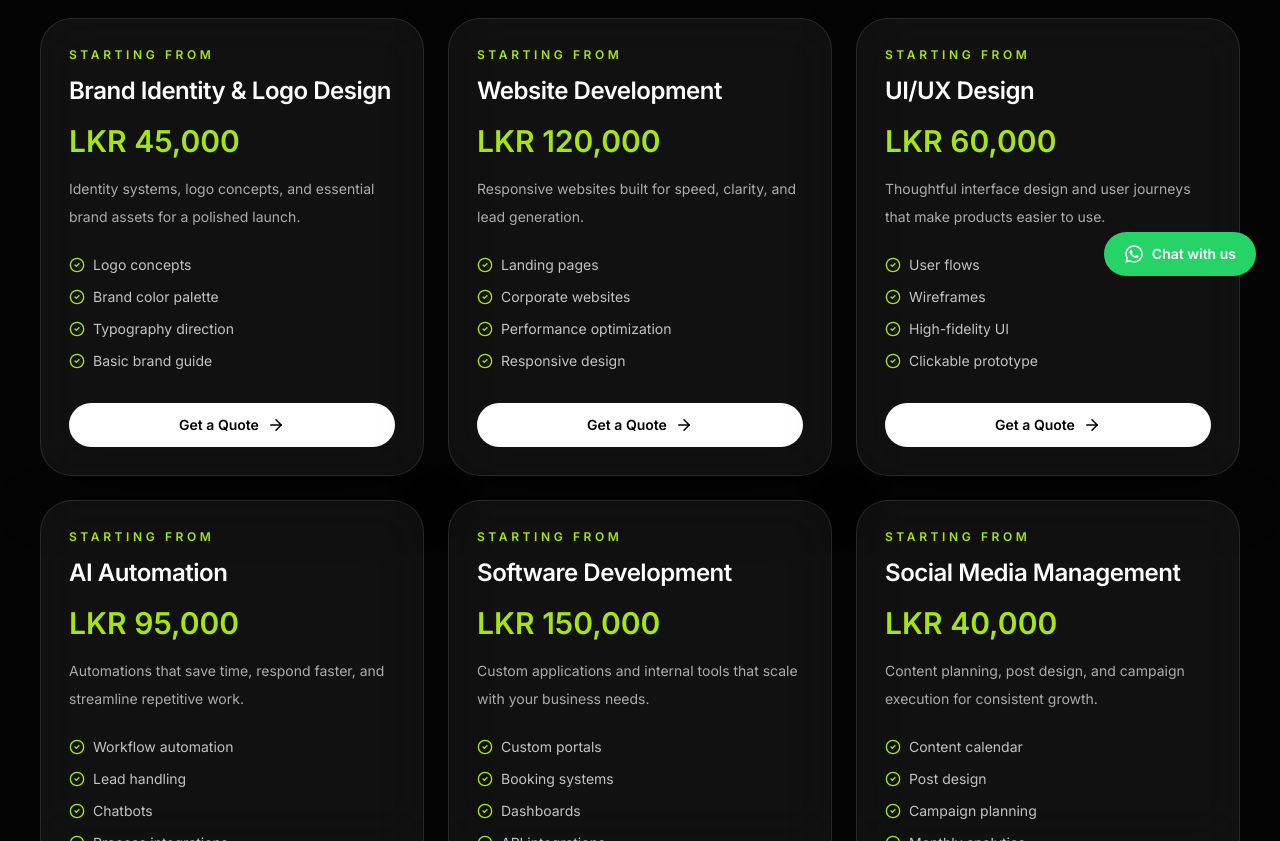
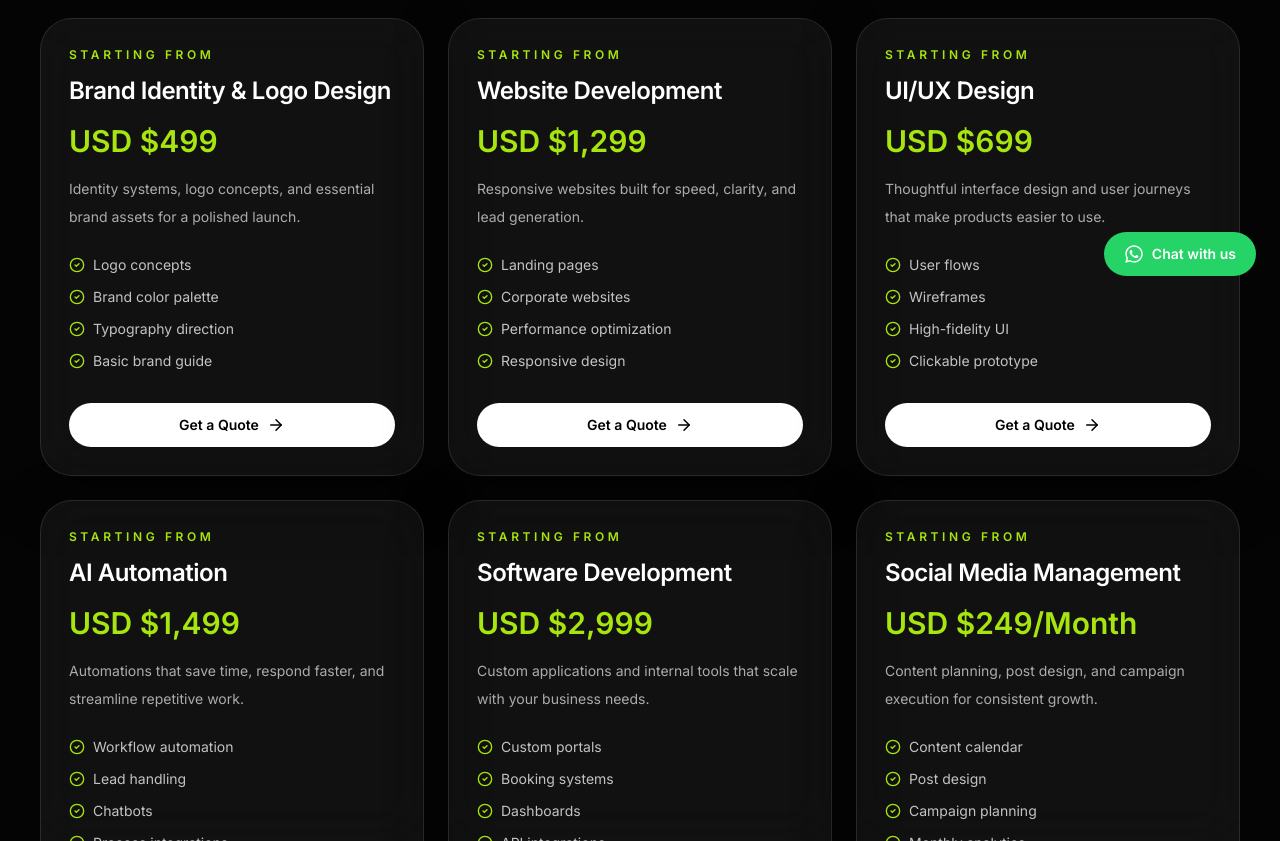
Before and after one commit to ff786/Mintro-Labs-FE, a Next.js app: page /pricing in a window 1280 px wide. Shown: the part 500-1341 px from the top of the page. Built offline with nearby package versions, Linux system fonts and the light colour scheme.

Commit message:
Update on Prices: Adjusted pricing

```diff
--- a/src/app/pricing/page.tsx
+++ b/src/app/pricing/page.tsx
@@ -10,37 +10,37 @@ import { Footer } from '@/components/Footer';
 const pricingCards = [
   {
     title: 'Brand Identity & Logo Design',
-    startingFrom: 'LKR 45,000',
+    startingFrom: 'USD $499',
     description: 'Identity systems, logo concepts, and essential brand assets for a polished launch.',
     features: ['Logo concepts', 'Brand color palette', 'Typography direction', 'Basic brand guide'],
   },
   {
     title: 'Website Development',
-    startingFrom: 'LKR 120,000',
+    startingFrom: 'USD $1,299',
     description: 'Responsive websites built for speed, clarity, and lead generation.',
     features: ['Landing pages', 'Corporate websites', 'Performance optimization', 'Responsive design'],
   },
   {
     title: 'UI/UX Design',
-    startingFrom: 'LKR 60,000',
+    startingFrom: 'USD $699',
     description: 'Thoughtful interface design and user journeys that make products easier to use.',
     features: ['User flows', 'Wireframes', 'High-fidelity UI', 'Clickable prototype'],
   },
   {
     title: 'AI Automation',
-    startingFrom: 'LKR 95,000',
+    startingFrom: 'USD $1,499',
     description: 'Automations that save time, respond faster, and streamline repetitive work.',
     features: ['Workflow automation', 'Lead handling', 'Chatbots', 'Process integrations'],
   },
   {
     title: 'Software Development',
-    startingFrom: 'LKR 150,000',
+    startingFrom: 'USD $2,999',
     description: 'Custom applications and internal tools that scale with your business needs.',
     features: ['Custom portals', 'Booking systems', 'Dashboards', 'API integrations'],
   },
   {
     title: 'Social Media Management',
-    startingFrom: 'LKR 40,000',
+    startingFrom: 'USD $249/Month',
     description: 'Content planning, post design, and campaign execution for consistent growth.',
     features: ['Content calendar', 'Post design', 'Campaign planning', 'Monthly analytics'],
   },
```
